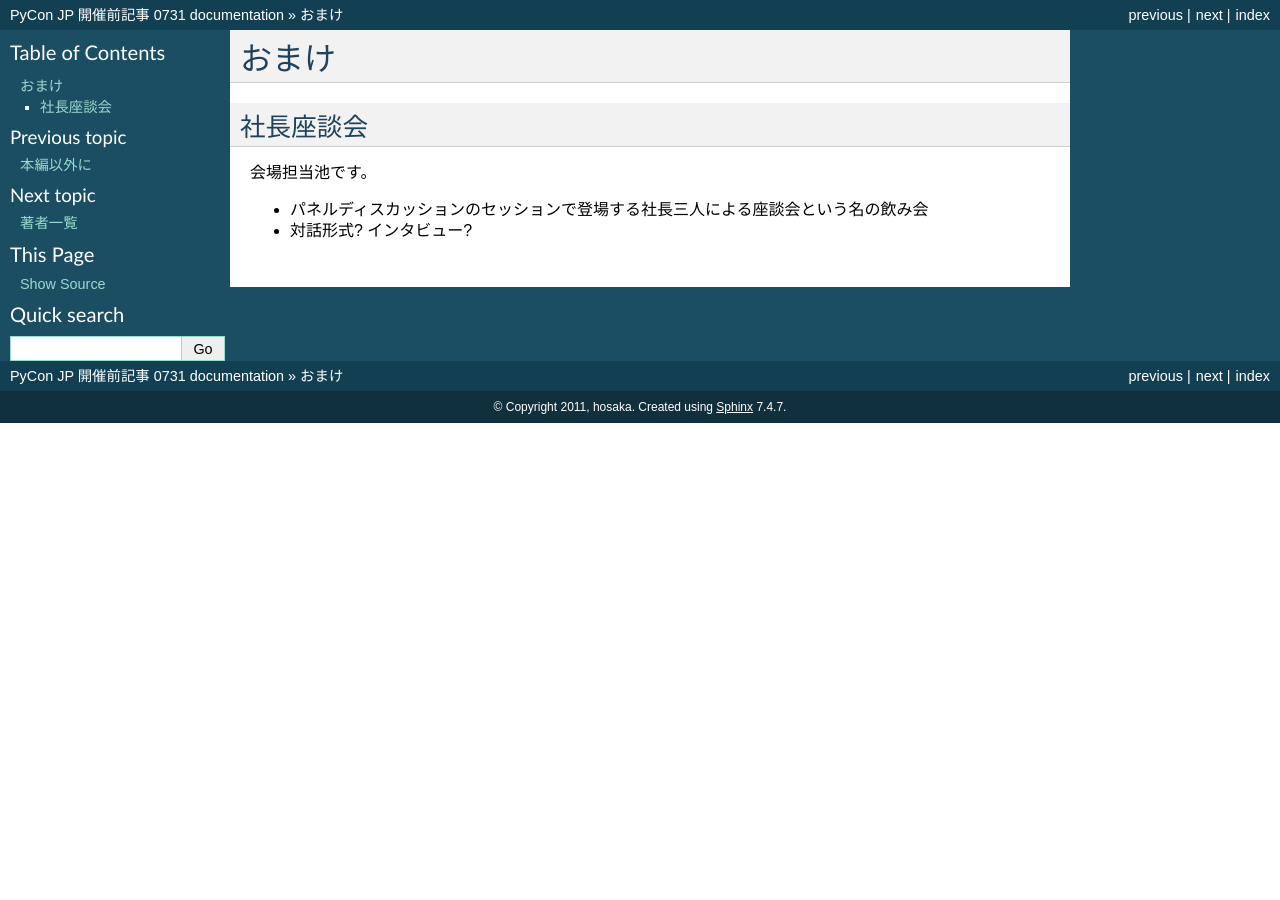
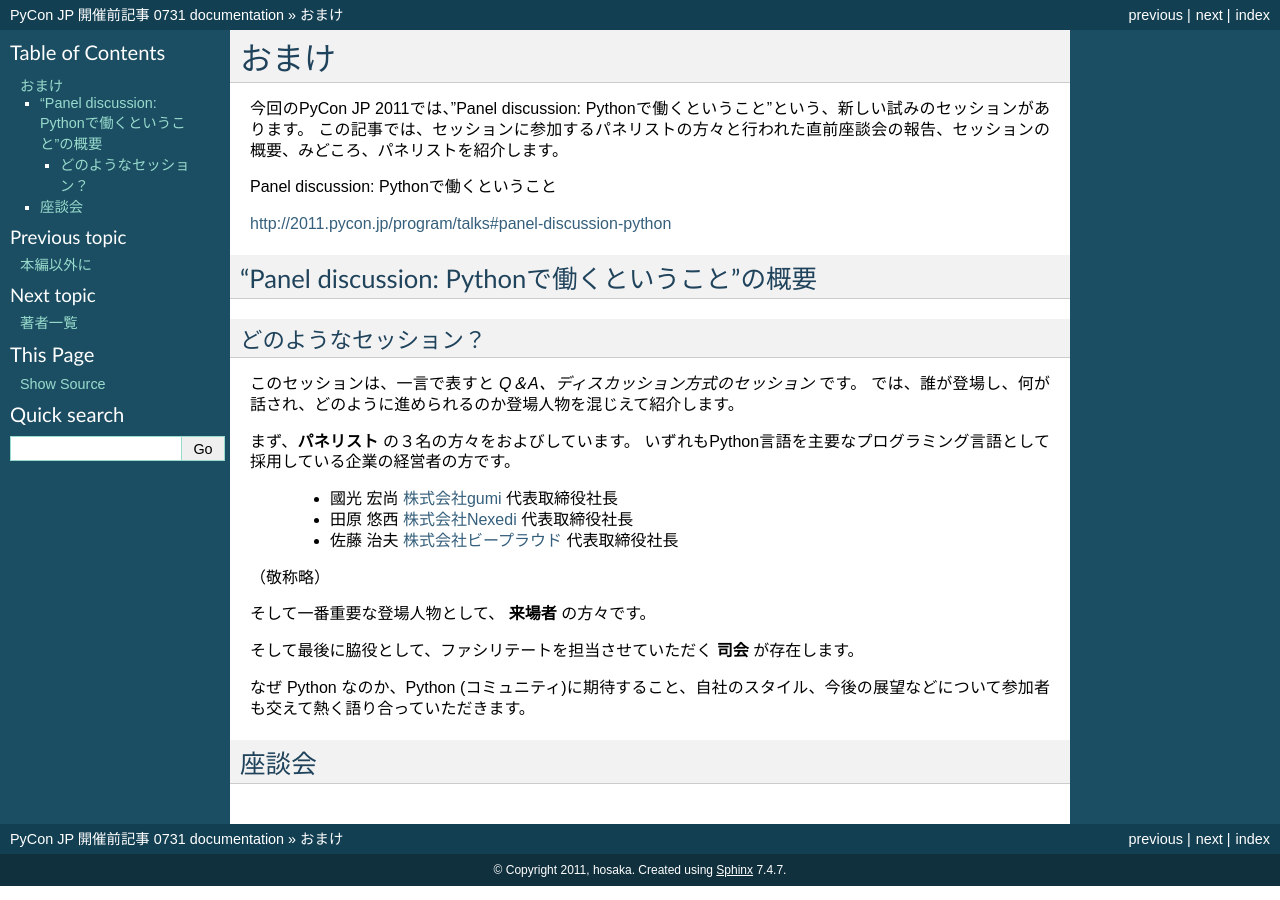
Before and after one commit to michilu/prepycon-article, a Sphinx documentation site: the page built from sphinx/special.rst, in a window 1280 px wide. Built offline with Sphinx 7.4.7, drawn with Linux system fonts in a browser that asks for light colours.

Commit message:
add summary about panel-discussion

```diff
--- a/sphinx/special.rst
+++ b/sphinx/special.rst
@@ -1,12 +1,53 @@
-========
+================================================================================
  おまけ
-========
+================================================================================
+
+今回のPyCon JP 2011では、"Panel discussion: Pythonで働くということ"という、新しい試みのセッションがあります。
+この記事では、セッションに参加するパネリストの方々と行われた直前座談会の報告、セッションの概要、みどころ、パネリストを紹介します。
+
+Panel discussion: Pythonで働くということ
+
+http://2011.pycon.jp/program/talks#panel-discussion-python
 
 
-社長座談会
-==========
-会場担当池です。
+"Panel discussion: Pythonで働くということ"の概要
+============================================================
 
-- パネルディスカッションのセッションで登場する社長三人による座談会という名の飲み会
+どのようなセッション？
+----------------------------------------
 
-- 対話形式? インタビュー?
+このセッションは、一言で表すと *Q＆A、ディスカッション方式のセッション* です。
+では、誰が登場し、何が話され、どのように進められるのか登場人物を混じえて紹介します。
+
+まず、**パネリスト** の３名の方々をおよびしています。
+いずれもPython言語を主要なプログラミング言語として採用している企業の経営者の方です。
+
+ * 國光 宏尚 `株式会社gumi <http://gu3.co.jp/>`_ 代表取締役社長
+ * 田原 悠西 `株式会社Nexedi <http://www.nexedi.co.jp/>`_ 代表取締役社長
+ * 佐藤 治夫 `株式会社ビープラウド <http://www.beproud.jp/>`_ 代表取締役社長
+
+（敬称略）
+
+.. パネリストの話を膨らます
+
+そして一番重要な登場人物として、 **来場者** の方々です。
+
+.. 来場者の方々の役割を説明、雰囲気を植えつける。
+.. セッションに巻き込むことを説明する。
+
+そして最後に脇役として、ファシリテートを担当させていただく **司会** が存在します。
+
+.. 司会の役割
+
+
+..
+.. そして、総論、見どころ
+
+
+なぜ Python なのか、Python (コミュニティ)に期待すること、自社のスタイル、今後の展望などについて参加者も交えて熱く語り合っていただきます。
+
+
+座談会
+==============================
+
+.. 座談会はこうだったよ。
```
